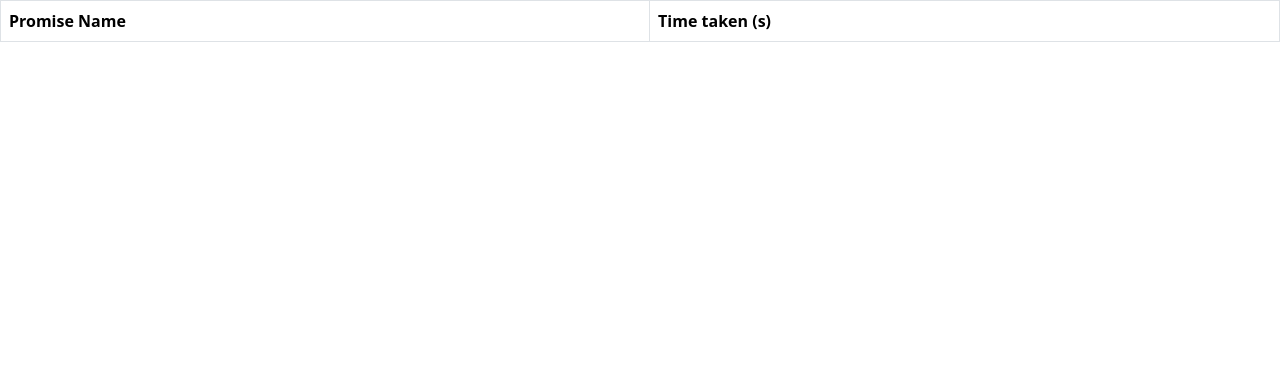
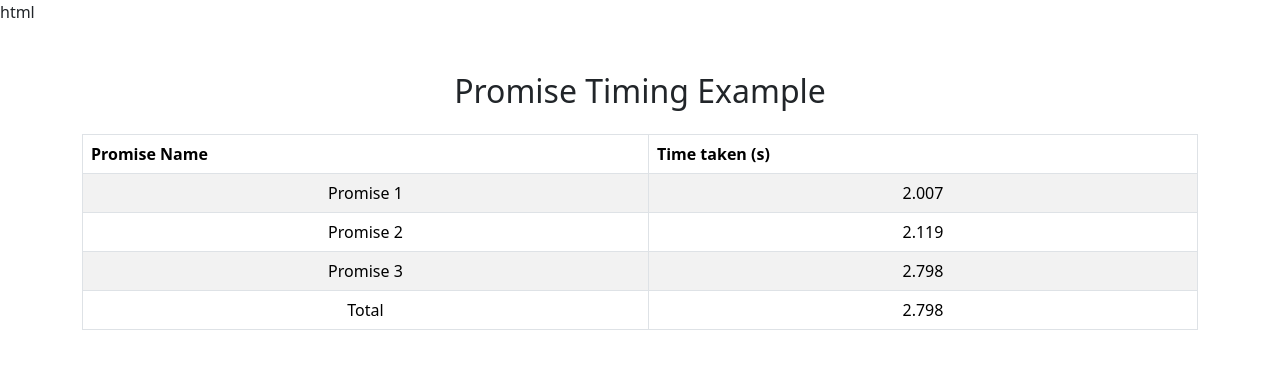
Before and after one commit to acciojob/wait-for-multiple-promises-Sandeep221B, a website: page main.html in a window 1280 px wide. Drawn offline with nearby package versions, Linux system fonts and the light colour scheme.

Commit message:
created a submission

```diff
--- a/main.html
+++ b/main.html
@@ -1,3 +1,4 @@
+html
 <!DOCTYPE html>
 
 <html>
@@ -13,15 +14,20 @@
 
   <body>
     <!-- the entire body must be written by student -->
-    <table class="table table-striped table-hover table-bordered">
+    <div class="container mt-5">
+      <h2>Promise Timing Example</h2>
+      <table class="table table-striped table-hover table-bordered mt-4">
         <thead>
           <tr>
             <th>Promise Name</th>
             <th>Time taken (s)</th>
           </tr>
         </thead>
-      <tbody id="output"></tbody>
+        <tbody id="output">
+          <!-- Loading row will be inserted here by default -->
+        </tbody>
       </table>
+    </div>
 
     <script type="text/javascript" src="./script.js"></script>
     <script
--- a/script.js
+++ b/script.js
@@ -1 +1,75 @@
-//your JS code here. If required.
+window.onload = function () {
+  const outputElement = document.getElementById("output");
+
+  // Insert the loading row
+  const loadingRow = document.createElement("tr");
+  const loadingCell = document.createElement("td");
+
+  loadingRow.id = "loading";
+  loadingCell.setAttribute("colspan", "2");
+  loadingCell.textContent = "Loading...";
+  loadingRow.appendChild(loadingCell);
+  outputElement.appendChild(loadingRow);
+
+  // Record the overall start time
+  const startTime = Date.now();
+
+  // Function to create a promise
+  function createPromise(i) {
+    const delay = Math.floor(Math.random() * 2000) + 1000; // Between 1 and 3 seconds
+    const promiseStartTime = Date.now();
+
+    return new Promise((resolve) => {
+      setTimeout(() => {
+        const timeTaken = (Date.now() - promiseStartTime) / 1000; // In seconds
+        resolve({ name: "Promise " + i, timeTaken: timeTaken.toFixed(3) });
+      }, delay);
+    });
+  }
+
+  // Create 3 promises
+  const promises = [];
+  for (let i = 1; i <= 3; i++) {
+    promises.push(createPromise(i));
+  }
+
+  // Wait for all promises to resolve
+  Promise.all(promises).then((results) => {
+    const endTime = Date.now();
+    const totalTime = (endTime - startTime) / 1000; // In seconds
+
+    // Remove the loading row
+    outputElement.removeChild(loadingRow);
+
+    // Sort results by promise name
+    results.sort((a, b) => a.name.localeCompare(b.name));
+
+    // Add rows for each promise
+    results.forEach((result) => {
+      const row = document.createElement("tr");
+
+      const nameCell = document.createElement("td");
+      nameCell.textContent = result.name;
+      row.appendChild(nameCell);
+
+      const timeCell = document.createElement("td");
+      timeCell.textContent = result.timeTaken;
+      row.appendChild(timeCell);
+
+      outputElement.appendChild(row);
+    });
+
+    // Add the total row
+    const totalRow = document.createElement("tr");
+
+    const totalNameCell = document.createElement("td");
+    totalNameCell.textContent = "Total";
+    totalRow.appendChild(totalNameCell);
+
+    const totalTimeCell = document.createElement("td");
+    totalTimeCell.textContent = totalTime.toFixed(3);
+    totalRow.appendChild(totalTimeCell);
+
+    outputElement.appendChild(totalRow);
+  });
+};
--- a/styles.css
+++ b/styles.css
@@ -1 +1,29 @@
 /*  your css code here. If applicable */
+/*  your css code here. If applicable */
+body {
+  font-family: Arial, sans-serif;
+  background-color: #f8f9fa;
+}
+
+.container {
+  max-width: 800px;
+  margin: 0 auto;
+}
+
+h2 {
+  text-align: center;
+  color: #333;
+}
+
+.table {
+  margin-top: 20px;
+}
+
+td {
+  text-align: center;
+}
+
+.loading {
+  font-style: italic;
+  color: gray;
+}
```
Lines whose indentation alone changed are shown as unchanged.
